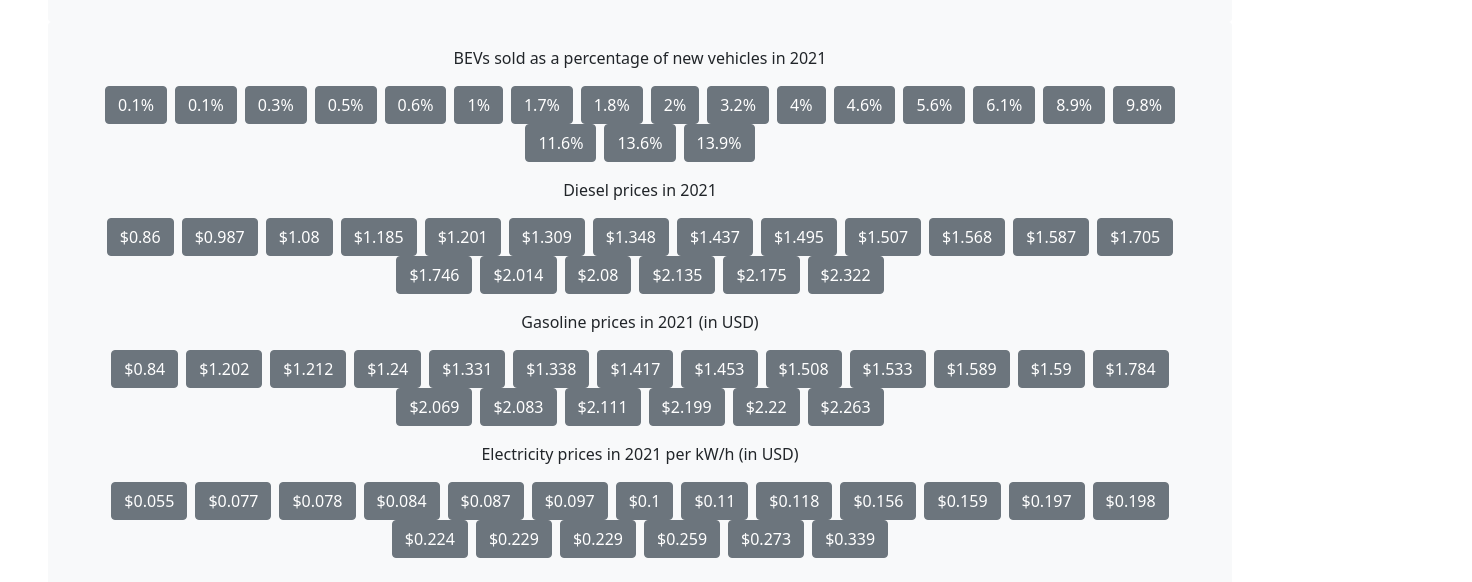
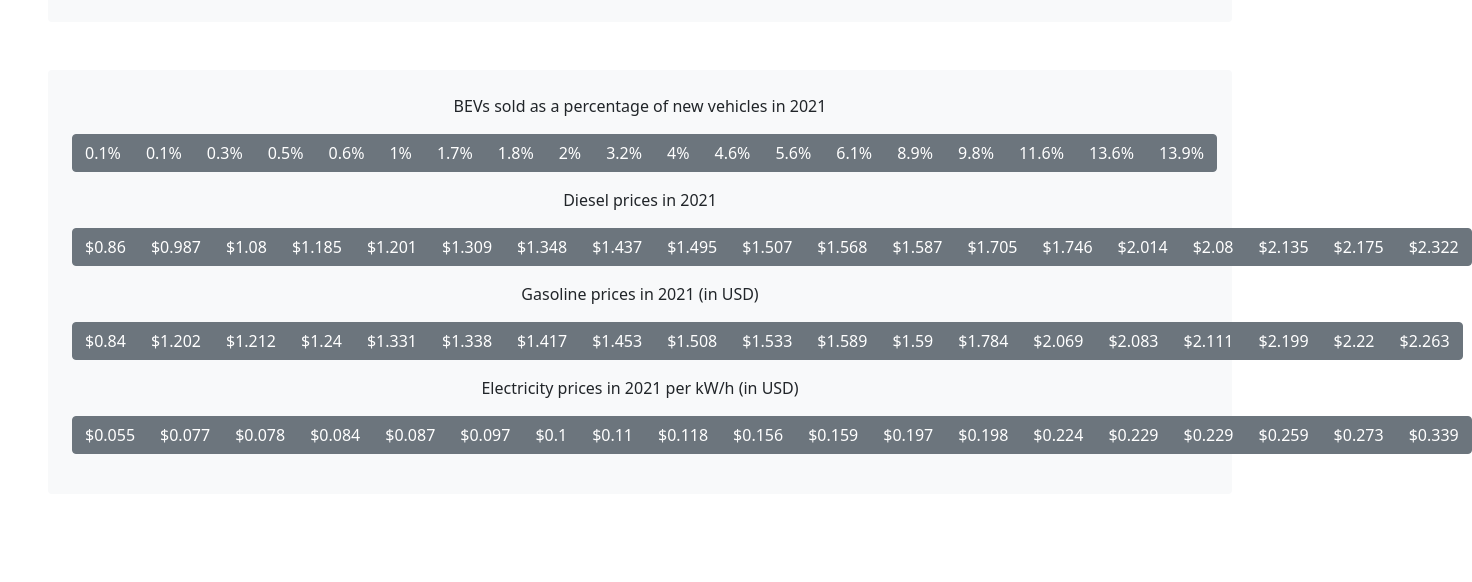
Before and after one commit to ZC77/532-final-project, a React (Create React App) app: page / in a window 1280 px wide. Shown: the part 218-800 px from the top of the page, 1472 px wide, since content can reach past the window. Built offline with nearby package versions, Linux system fonts and the light colour scheme.

Commit message:
values bar responds on mouse hover, more brushed historgram-esque

```diff
--- a/src/components/Comparison.tsx
+++ b/src/components/Comparison.tsx
@@ -1,5 +1,5 @@
 import { FunctionComponent, useContext } from "react";
-import { Button } from "react-bootstrap";
+import { Button, ButtonGroup } from "react-bootstrap";
 import { observer } from "mobx-react-lite";
 
 import { userStoreContext } from "../store/StoreContexts";
@@ -50,13 +50,14 @@ const Comparison: FunctionComponent = () => {
     });
 
   return (
-    <div className="mx-5 bg-light p-4 rounded horiziontal-scrollable">
+    <div className="mx-5 my-5 bg-light p-4 rounded horiziontal-scrollable">
       <div className="mx-auto text-center">
         <p>BEVs sold as a percentage of new vehicles in 2021</p>
+        <ButtonGroup>
           {evSales.map((tuple) => (
             <Button
-            className="d-inline-flex mx-1"
               onClick={() => clickHandler(tuple.countryName)}
+              onMouseEnter={() => clickHandler(tuple.countryName)}
               variant={
                 userStore.selectedCountry === tuple.countryName
                   ? "primary"
@@ -66,18 +67,20 @@ const Comparison: FunctionComponent = () => {
               {tuple.percentage as any}%{" "}
             </Button>
           ))}
+        </ButtonGroup>
       </div>
 
       <div className="mx-auto my-3 text-center">
         <p>Diesel prices in 2021</p>
+        <ButtonGroup>
           {dieselPrices
             .filter((country) =>
               Object.keys(evSalesData).includes(country.countryName)
             )
             .map((tuple) => (
               <Button
-              className="d-inline-flex mx-1"
                 onClick={() => clickHandler(tuple.countryName)}
+                onMouseEnter={() => clickHandler(tuple.countryName)}
                 variant={
                   userStore.selectedCountry === tuple.countryName
                     ? "primary"
@@ -87,18 +90,20 @@ const Comparison: FunctionComponent = () => {
                 ${tuple.price as any}{" "}
               </Button>
             ))}
+        </ButtonGroup>
       </div>
 
       <div className="mx-auto my-3 text-center">
         <p>Gasoline prices in 2021 (in USD)</p>
+        <ButtonGroup>
           {gasPrices
             .filter((country) =>
               Object.keys(evSalesData).includes(country.countryName)
             )
             .map((tuple) => (
               <Button
-              className="d-inline-flex mx-1"
                 onClick={() => clickHandler(tuple.countryName)}
+                onMouseEnter={() => clickHandler(tuple.countryName)}
                 variant={
                   userStore.selectedCountry === tuple.countryName
                     ? "primary"
@@ -108,18 +113,20 @@ const Comparison: FunctionComponent = () => {
                 ${tuple.price as any}{" "}
               </Button>
             ))}
+        </ButtonGroup>
       </div>
 
       <div className="mx-auto my-3 text-center">
         <p>Electricity prices in 2021 per kW/h (in USD)</p>
+        <ButtonGroup>
           {electricityPrices
             .filter((country) =>
               Object.keys(evSalesData).includes(country.countryName)
             )
             .map((tuple) => (
               <Button
-              className="d-inline-flex mx-1"
                 onClick={() => clickHandler(tuple.countryName)}
+                onMouseEnter={() => clickHandler(tuple.countryName)}
                 variant={
                   userStore.selectedCountry === tuple.countryName
                     ? "primary"
@@ -129,6 +136,7 @@ const Comparison: FunctionComponent = () => {
                 ${tuple.price as any}{" "}
               </Button>
             ))}
+        </ButtonGroup>
       </div>
     </div>
   );
```
Lines whose indentation alone changed are shown as unchanged.
